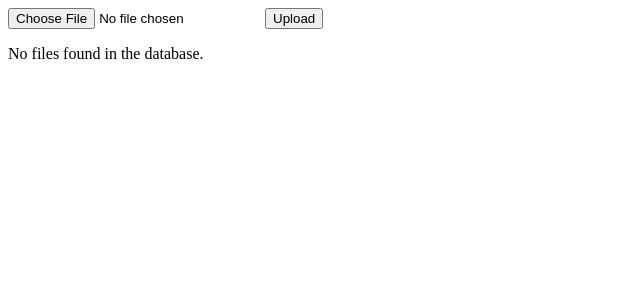
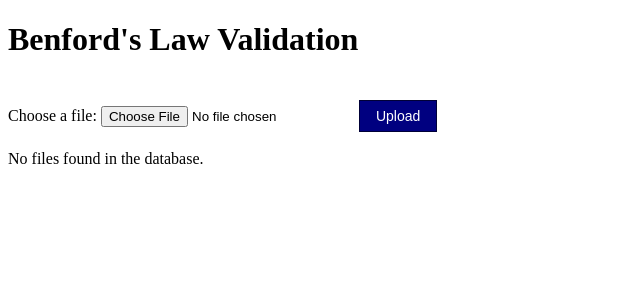
Before and after one commit to zotoff77/Benfords-Law, a Flask app: template templates/upload.html in a window 1280 px wide. Shown: the top 300 px of the page, without its empty margins (0-640 px from the left). Run offline with Flask 2, Linux system fonts and the light colour scheme; the template is opened without the code that fills it, so the values that code supplies are empty.

Commit message:
Fully functional stable version (ready to ship) Some minor improvements pending ============= Bugs & Backlog =================== (!) Code documenting (!) Provide clear instructions for running the application and running the tests, and package the application with the necessary dependencies.
(+) Free testing
(+) Code refactoring
(+)doesnt process floats for some reasonable
(+) hitting upload w/o selecting the file will crash
(+) press preview without selecting a file - fail
(+)try uploading some arbitrary/non text file

```diff
--- a/app.py
+++ b/app.py
@@ -1,28 +1,25 @@
-from flask import Flask, request, render_template, session, g
-from werkzeug.utils import secure_filename
+from flask import Flask, request, redirect, render_template, session, g
 import sqlite3
-import os
 import csv
 import pandas as pd
 from io import StringIO
-import pandas as pd
-import numpy as np
 import plotly.graph_objects as go
 import plotly.offline as py
 import numpy as np
+import os
 
+def get_db():
+    """
+    Return database connection
+    """
+    if (db := getattr(g, '_database', None)) is None:
+        db = g._database = sqlite3.connect(app.config['DATABASE'])
+    return db
 
-# Create Flask App instance
-app = Flask(__name__)
-app.config['SECRET_KEY'] = os.urandom(24)
-app.config['SESSION_COOKIE_SECURE'] = True
-app.config['SESSION_COOKIE_HTTPONLY'] = True
-app.config['SESSION_COOKIE_SAMESITE'] = 'Lax'
-app.config['DATABASE'] = 'datasets.db'
-
-
-# Create database and table if they don't exist
 def init_db():
+    """
+    Create database and table if they do not exist already
+    """
     with app.app_context():
         db = get_db()
         cursor = db.cursor()
@@ -37,139 +34,169 @@ def init_db():
         db.commit()
 
 
-# Get database connection
-def get_db():
-    db = getattr(g, '_database', None)
-    if db is None:
-        db = g._database = sqlite3.connect(app.config['DATABASE'])
-    return db
+# Initialize Flask App
+app = Flask(__name__)
+app.config.from_mapping(
+    SECRET_KEY=os.urandom(24),
+    SESSION_COOKIE_SECURE=True,
+    SESSION_COOKIE_HTTPONLY=True,
+    SESSION_COOKIE_SAMESITE='Lax',
+    DATABASE='datasets.db'
+)
+
+# Initialize Database
+with app.app_context():
+    init_db()
 
 
-# Clear session and close database connection on shutdown
 @app.teardown_appcontext
 def close_db(error):
-    db = getattr(g, '_database', None)
-    if db is not None:
+    """
+    Close the database connection on shutdown
+    """
+    if (db := getattr(g, '_database', None)) is not None:
         db.close()
 
 
-# Clear session and remove uploaded file on startup
 @app.before_request
 def clear_session():
+    """
+    Clear session and remove uploaded file on startup
+    """
     session.clear()
     session['uploaded_file'] = None
 
 
-# Populate file list from database
 def get_file_list():
+    """
+    Return a list of all filenames from the database
+    """
     db = get_db()
     cursor = db.cursor()
     cursor.execute('SELECT filename FROM files')
     return cursor.fetchall()
 
 
+@app.route("/", methods=["GET", "POST"])
+def main_handle():
+    """
+    Main page route, handles GET to display the main page and POST to process the file upload
+    """
+    if request.method == "GET":
+        selected_file = request.form.get('selected_file')
+        data = None
 
-@app.route("/", methods=["GET", "POST"])
-def upload_file():
-    init_db()
+        if selected_file:
+            data = fetch_file_from_db(selected_file)[:10]
 
-    # Process selected file, if any
-    selected_file = request.form.get('selected_file')
-    data = None
+            if data:
+                return render_template("upload.html", file_list=get_file_list(), selected_file=selected_file, data=data)
 
-    if selected_file:
-        # Get the file content from the database
-        db = get_db()
-        cursor = db.cursor()
-        cursor.execute("SELECT *  FROM files WHERE filename = ?", (selected_file,))
-        result = cursor.fetchone()
-        if result:
-            content = result[2]
-            dialect = csv.Sniffer().sniff(content, delimiters=result[3])
-            # Parse content into list of lists
-            data = list(csv.reader(StringIO(content), dialect=dialect))[:10]
-        return render_template("upload.html", file_list=get_file_list(), selected_file=selected_file, data=data, error_message=None)
+        return render_template("upload.html", file_list=get_file_list(), data=None)
 
+    elif request.method == "POST":
+        if 'btn_upload' in request.form:
+            # Upload selected file to the database
+            file = request.files["file_to_upload"]
+            if not file:
+                return render_template("upload.html", file_list=get_file_list(), selected_file=None, error_message="No file selected for upload.")
 
-    if request.method == "POST":
-        file = request.files["file"]
+            allowed_delimiters = [",", "\t"]
+            content = file.read().decode("utf-8")
 
-        # Validate the file format (comma or tab separated)
-        allowed_delimiters = [",", "\t"]
-        content = file.read().decode("utf-8")
-        dialect = csv.Sniffer().sniff(content, delimiters=allowed_delimiters)
-        if dialect.delimiter in allowed_delimiters:
-            # Save the file and its content to the database
+            try:
+                dialect = csv.Sniffer().sniff(content, delimiters=allowed_delimiters)
+            except csv.Error:
+                return render_template("upload.html", file_list=get_file_list(), selected_file=None, error_message="Invalid file format. Only comma or tab-separated files are allowed.")
+
             db = get_db()
             cursor = db.cursor()
             cursor.execute("INSERT INTO files (filename, content, delimiter) VALUES (?, ?, ?)", (file.filename, content, dialect.delimiter))
+
             db.commit()
-        else:
-            error_message = "Invalid file format. Only comma or tab-separated files are allowed."
-            return render_template("upload.html", file_list=get_file_list(), selected_file=None, error_message=error_message)
+        elif 'btn_preview' in request.form:
+            # Check if file name was selected from the uploaded files list and show a snippet
+            if 'selected_file' not in request.form:
+                return render_template("upload.html", file_list=get_file_list(), selected_file=None, error_message="No file selected to preview.")
+            file_name=request.form.get('selected_file')
+            data = fetch_file_from_db(file_name)[:10]
+            if not data:
+                return render_template("upload.html", file_list=get_file_list(), selected_file=None, error_message="No data available.")
+            return render_template("upload.html", file_list=get_file_list(), selected_file = file_name, data=data)
+        elif 'btn_process' in request.form:
+            selected_file = request.form['selected_file']
+            if not selected_file:
+                return render_template("upload.html", file_list=get_file_list(), selected_file=None, error_message="Please select a file to process.")
+
+            selected_column = request.form['selected_column']
+            if not selected_column:
+                return render_template("upload.html", file_list=get_file_list(), selected_file=selected_file, error_message="Please select a column to process.")
+
+            data = fetch_file_from_db(selected_file)
+
+            col_index = data[0].index(selected_column)
+            try:
+                col_data = [row[col_index] for row in data[1:] if len(row) > col_index]
+            except IndexError as e:
+                return render_template("upload.html", file_list=get_file_list(), selected_file=selected_file, error_message= str(e))
 
 
-    return render_template("upload.html", file_list=get_file_list(), data=None, error_message=None)
+            if data is None or col_data is None:
+                return render_template("upload.html", file_list=get_file_list(), selected_file=selected_file, error_message="Invalid data or data not found.")
+            try:
+                plot_html = calculate_benford_and_generate_plot(col_data)
+            except ValueError as e:
+                return render_template("upload.html", file_list=get_file_list(), selected_file=selected_file, error_message="Invalid data.")
+
+            return render_template("results.html", file_list=None, plot=plot_html)
+
+    return render_template("upload.html", file_list=get_file_list(), data=None)
 
 
-@app.route('/process', methods=['POST'])
-def process_file():
-    try:
-        selected_file = request.form['selected_file']
-        selected_column = request.form['selected_column']
 
-        # Get the file data from the database
-        db = get_db()
-        cursor = db.cursor()
-        cursor.execute('SELECT * FROM files WHERE filename = ?', (selected_file,))
-        result = cursor.fetchone()
+def fetch_file_from_db(filename):
+    """
+    Fetch the selected file from the database
+    """
+    db = get_db()
+    cursor = db.cursor()
+    cursor.execute("SELECT * FROM files WHERE filename = ?", (filename,))
+    result = cursor.fetchone()
 
-        if not result:
-            return render_template("results.html", error_message="File not found in the database.")
-
+    if result:
         content = result[2]
         dialect = csv.Sniffer().sniff(content, delimiters=result[3])
-        # Parse content into list of lists
         data = list(csv.reader(StringIO(content), dialect=dialect))
+        return data
 
-        if not data or selected_column not in data[0]:
-            return render_template("results.html", error_message="Invalid data or column not found.")
-
-        col_index = data[0].index(selected_column)
-        col_data = [row[col_index] for row in data[1:]]
-
-
-        # Calculate Benford's Distribution & our data distribution
-        benford_distr = [np.log10(1 + 1/d) for d in range(1, 10)]
-
-        # Extract the leading digit from each number, skip for 'None', '' empty str and zeros
-        leading_digits = [int(str(abs(float(num)))[0]) for num in col_data if num and float(num) != 0.0]
-
-        frequency = pd.value_counts(leading_digits, normalize=True).sort_index()
-
-        # Create the bar traces
-        trace_benford = go.Bar(x=list(range(1, 10)), y=benford_distr, name='Benford')
-        trace_data = go.Bar(x=frequency.index, y=frequency.values, name='Data')
-
-        # Create the layout
-        layout = go.Layout(
-            title='Benford vs Data Distribution',
-            xaxis=dict(title='Leading Digit'),
-            yaxis=dict(title='Frequency'),
-            barmode='group'
-        )
-
-        # Create the figure and convert to HTML
-        fig = go.Figure(data=[trace_benford, trace_data], layout=layout)
-        plot_html = py.plot(fig, output_type='div', include_plotlyjs=False)
-
-        return render_template("results.html", file_list=None, selected_file=selected_file, data=col_data, plot=plot_html, error_message=None)
-
-    except Exception as e:
-        return render_template("results.html", data=[], error_message="Server error: " + str(e))
+    return None
 
 
 
 
+def calculate_benford_and_generate_plot(col_data):
+    """
+    Calculate Benford's distribution, generate the plot and return the HTML
+    """
+    benford_distr = [np.log10(1 + 1/d) for d in range(1, 10)]
+    leading_digits = [int(str(abs(float(num)))[0]) for num in col_data if num and float(num) != 0.0]
+    frequency = pd.value_counts(leading_digits, normalize=True).sort_index()
+
+    trace_benford = go.Bar(x=list(range(1, 10)), y=benford_distr, name="Benford's")
+    trace_data = go.Bar(x=frequency.index, y=frequency.values, name='Data from file')
+
+    layout = go.Layout(
+        title="Benford's Distribution vs File Data Distribution",
+        xaxis=dict(title='Leading Digit'),
+        yaxis=dict(title='Frequency'),
+        barmode='group'
+    )
+
+    fig = go.Figure(data=[trace_benford, trace_data], layout=layout)
+    plot_html = py.plot(fig, output_type='div', include_plotlyjs=False)
+
+    return plot_html
+
+
 if __name__ == '__main__':
     app.run(host='0.0.0.0', port=5000, debug=True)
--- /dev/null
+++ b/static/styles.css
@@ -0,0 +1,32 @@
+/* Add some basic styling for the table */
+table {
+    border-collapse: collapse;
+    width: 100%;
+}
+th, td {
+    border: 1px solid black;
+    padding: 8px;
+    text-align: left;
+}
+.btn {
+    color: #fff;
+    background-color: navy;
+    border: 1px solid rgba(0, 0, 0, 0.567);
+    padding: 7px 16px;
+    text-align: center;
+    text-decoration: none;
+    display: inline-block;
+    font-size: 14px;
+    margin: 2px 1px;
+    cursor: pointer;
+}
+.btn:hover {
+    background-color: #0056b3;
+}
+/* Error styling */
+.error {
+    color: red;
+    border: 1px solid red;
+    padding: 10px;
+    margin: 10px 0;
+}
--- a/templates/upload.html
+++ b/templates/upload.html
@@ -1,32 +1,25 @@
 <!DOCTYPE html>
 <html>
 <head>
-    <title>File Upload</title>
-    <style>
-        /* Add some basic styling for the table */
-        table {
-            border-collapse: collapse;
-            width: 100%;
-        }
-        th, td {
-            border: 1px solid black;
-            padding: 8px;
-            text-align: left;
-        }
-    </style>
+    <title>Benford's Law Validation</title>
+    <link rel="stylesheet" href="/static/styles.css">
 </head>
 <body>
-    <form method="POST" enctype="multipart/form-data">
-        <input type="file" name="file">
-        <input type="submit" value="Upload">
-    </form>
-
+    <h1>Benford's Law Validation</h1>
        <!-- Display Error if provided -->
        {% if error_message %}
-    <div style="color: red; border: 1px solid red; padding: 10px; margin: 10px 0;">
+       <div class="error">
            {{ error_message }}
        </div>
        {% endif %}
+       <BR>
+
+    <form method="POST" enctype="multipart/form-data">
+        <label for="file-upload">Choose a file:</label>
+        <input type="file" name="file_to_upload" id="file-upload">
+        <input type="submit" name= "btn_upload" value="Upload" class="btn">
+    </form>
+
 
     <!-- If filelist is not empty - populate the table  -->
     {% if file_list %}
@@ -42,15 +35,17 @@
                 {% for file in file_list %}
                     <tr>
                         <td>
+                            <label>
                               <input type="radio" name="selected_file" value="{{ file[0] }}" {% if selected_file == file[0] %}checked{% endif %}>
                               {{ file[0] }}
+                            </label>
                         </td>
                     </tr>
                 {% endfor %}
             </tbody>
         </table>
-        <BR><BR>
-        <input type="submit" value="Preview File">
+        <br><br>
+        <input type="submit" name="btn_preview" value="Preview File" class="btn">
     </form>
     {% else %}
         <p>No files found in the database.</p>
@@ -60,15 +55,17 @@
     <!-- If file selected then display file snippet  -->
     {% if data %}
     <h2>File Snippet:</h2>
-    <form method="POST" action="/process">
+    <form method="POST">
         <table>
             <thead>
                 <tr>
                     {% for header in data[0] %}
                         <th>
+                            <label>
                               {{ header }}
                               <!-- Add a radio button for each column header -->
                               <input type="radio" name="selected_column" value="{{ header }}">
+                            </label>
                         </th>
                     {% endfor %}
                 </tr>
@@ -83,11 +80,13 @@
                 {% endfor %}
             </tbody>
         </table>
-        <BR><BR>
+        <br><br>
         <input type="hidden" name="selected_file" value="{{ selected_file }}">
         <input type="hidden" name="selected_column" value="{{ selected_column }}">
-        <input type="submit" value="Process Selected File And Column">
+        <input type="submit" name="btn_process"value="Process Selection" class="btn">
     </form>
     {% endif %}
+
+
 </body>
 </html>
```
Also changed, not shown: templates/results.html (+9 -5 lines). Lines whose indentation alone changed are shown as unchanged.
